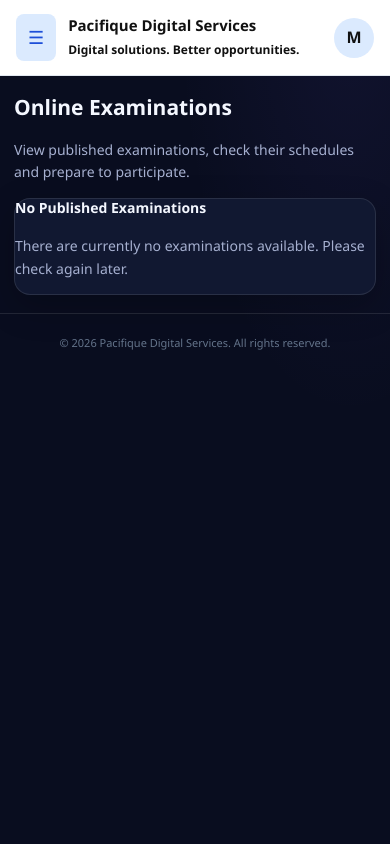
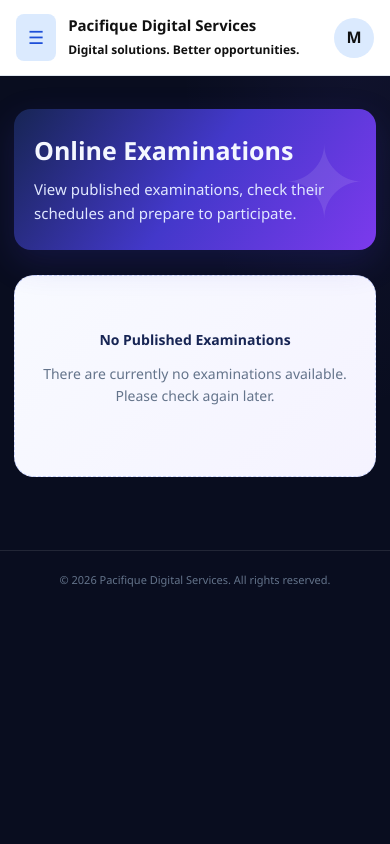
Before and after one commit to pacifiquemunezero1214-alt/pacifique-digital-services, a Flask app: page /quizzes in a window 390 px wide. Run offline with Flask 3, Linux system fonts and the light colour scheme; a user stored in the database is signed in; data that the repository does not hold is empty; some libraries are stand-ins or nearby versions.

Commit message:
Improve online examination design

```diff
--- /dev/null
+++ b/static/css/quiz.css
@@ -0,0 +1,268 @@
+
+/* =====================================================
+   PACIFIQUE DIGITAL SERVICES
+   PROFESSIONAL ONLINE EXAMINATION DESIGN
+===================================================== */
+
+.quiz-page {
+    --quiz-primary: #4338ca;
+    --quiz-secondary: #7c3aed;
+    --quiz-dark: #172554;
+    --quiz-muted: #64748b;
+    padding-top: 25px;
+    padding-bottom: 55px;
+    color: #1e293b;
+}
+
+/* PAGE HEADER */
+.quiz-header {
+    position: relative;
+    overflow: hidden;
+    padding: 35px;
+    margin-bottom: 35px;
+    border-radius: 22px;
+    color: white;
+    background: linear-gradient(125deg, #172554, #4338ca, #7c3aed);
+    box-shadow: 0 12px 35px rgba(67, 56, 202, .20);
+}
+
+.quiz-header::after {
+    content: "✦";
+    position: absolute;
+    right: 35px;
+    top: -30px;
+    font-size: 150px;
+    opacity: .10;
+}
+
+.quiz-header h2 {
+    position: relative;
+    z-index: 1;
+    font-size: clamp(25px, 4vw, 34px);
+    font-weight: 800;
+    margin-bottom: 10px;
+}
+
+.quiz-header p {
+    position: relative;
+    z-index: 1;
+    color: #e0e7ff !important;
+    margin: 0;
+    font-size: 15px;
+}
+
+/* EXAM GRID */
+.quiz-grid {
+    row-gap: 25px;
+}
+
+/* EXAM CARDS */
+.quiz-card {
+    height: 100%;
+    overflow: hidden;
+    background: #ffffff;
+    border: 1px solid #e2e8f0;
+    border-radius: 20px;
+    box-shadow: 0 5px 20px rgba(15, 23, 42, .055);
+    transition: transform .25s ease, box-shadow .25s ease;
+}
+
+.quiz-card:hover {
+    transform: translateY(-7px);
+    box-shadow: 0 16px 35px rgba(67, 56, 202, .14);
+    border-color: #c7d2fe;
+}
+
+.quiz-card .card-body {
+    padding: 25px !important;
+}
+
+.quiz-card h5 {
+    font-size: 20px;
+    font-weight: 800;
+    color: #172554;
+    line-height: 1.4;
+    overflow-wrap: anywhere;
+}
+
+.quiz-description {
+    color: #64748b;
+    font-size: 14px;
+    line-height: 1.7;
+    min-height: 45px;
+}
+
+.quiz-card hr {
+    border-color: #e2e8f0;
+    opacity: 1;
+    margin: 20px 0;
+}
+
+/* EXAM INFORMATION */
+.quiz-info {
+    display: flex;
+    align-items: center;
+    justify-content: space-between;
+    gap: 10px;
+    padding: 11px 13px;
+    margin-bottom: 9px;
+    border-radius: 10px;
+    background: #f8fafc;
+    font-size: 13px;
+}
+
+.quiz-info strong {
+    color: #334155;
+    font-weight: 700;
+}
+
+.quiz-info span {
+    color: #4338ca;
+    font-weight: 700;
+    text-align: right;
+}
+
+/* SCHEDULE INFORMATION */
+.quiz-schedule {
+    margin-top: 16px;
+    padding: 14px;
+    border-radius: 12px;
+    background: #f1f5f9;
+}
+
+.quiz-schedule div {
+    font-size: 12px;
+    line-height: 1.7;
+    color: #475569;
+    margin-bottom: 7px;
+}
+
+.quiz-schedule div:last-child {
+    margin-bottom: 0;
+}
+
+.quiz-schedule strong {
+    color: #172554;
+}
+
+/* STATUS ALERTS */
+.quiz-card .alert {
+    border: none;
+    border-radius: 12px;
+    padding: 15px;
+    line-height: 1.6;
+    font-size: 13px;
+}
+
+.quiz-card .alert-info {
+    background: #eff6ff;
+    color: #1d4ed8;
+    border-left: 4px solid #3b82f6;
+}
+
+.quiz-card .alert-secondary {
+    background: #f1f5f9;
+    color: #475569;
+    border-left: 4px solid #94a3b8;
+}
+
+.quiz-card .alert-success {
+    background: #ecfdf5;
+    color: #047857;
+    border-left: 4px solid #10b981;
+}
+
+/* START EXAMINATION BUTTON */
+.quiz-start-btn {
+    display: block;
+    width: 100%;
+    padding: 14px 18px;
+    border: none;
+    border-radius: 12px;
+    background: linear-gradient(110deg, #4338ca, #7c3aed);
+    color: #ffffff !important;
+    text-align: center;
+    font-size: 15px;
+    font-weight: 700;
+    text-decoration: none;
+    box-shadow: 0 5px 15px rgba(67, 56, 202, .20);
+    transition: all .25s ease;
+}
+
+.quiz-start-btn:hover {
+    color: white !important;
+    transform: translateY(-2px);
+    background: linear-gradient(110deg, #312e81, #6d28d9);
+    box-shadow: 0 9px 20px rgba(67, 56, 202, .30);
+}
+
+/* EMPTY EXAMINATIONS */
+.quiz-empty {
+    padding: 55px 25px;
+    border: 1px dashed #c7d2fe;
+    border-radius: 20px;
+    background: linear-gradient(135deg, #f8faff, #f5f3ff);
+    text-align: center;
+}
+
+.quiz-empty h4 {
+    color: #172554;
+    font-weight: 800;
+    margin-bottom: 12px;
+}
+
+.quiz-empty p {
+    color: #64748b;
+    font-size: 14px;
+}
+
+/* RESPONSIVE DESIGN */
+@media (max-width: 767px) {
+    .quiz-page {
+        padding-top: 15px;
+    }
+
+    .quiz-header {
+        padding: 25px 20px;
+        border-radius: 17px;
+        margin-bottom: 25px;
+    }
+
+    .quiz-header::after {
+        font-size: 100px;
+        right: 10px;
+        top: -10px;
+    }
+
+    .quiz-card {
+        border-radius: 16px;
+    }
+
+    .quiz-card .card-body {
+        padding: 20px !important;
+    }
+
+    .quiz-card h5 {
+        font-size: 18px;
+    }
+
+    .quiz-info {
+        font-size: 12px;
+    }
+
+    .quiz-start-btn {
+        padding: 13px;
+    }
+}
+
+@media (prefers-reduced-motion: reduce) {
+    .quiz-card,
+    .quiz-start-btn {
+        transition: none;
+    }
+
+    .quiz-card:hover,
+    .quiz-start-btn:hover {
+        transform: none;
+    }
+}
--- a/templates/available_quizzes.html
+++ b/templates/available_quizzes.html
@@ -4,100 +4,124 @@
 {% block title %}Available Online Quizzes - Pacifique Digital Services{% endblock %}
 
 {% block content %}
-<div class="container py-4">
 
-    <div class="mb-4">
-        <h2 class="fw-bold">Online Examinations</h2>
-        <p class="text-muted">
-            View published examinations, check their schedules and prepare to participate.
+<link rel="stylesheet"
+      href="{{ url_for('static', filename='css/quiz.css') }}">
+
+<div class="container py-4 quiz-page">
+
+    <div class="quiz-header">
+        <h2>Online Examinations</h2>
+        <p>
+            View published examinations, check their schedules
+            and prepare to participate.
         </p>
     </div>
 
     {% if exams %}
-    <div class="row g-4">
+    <div class="row g-4 quiz-grid">
 
         {% for exam in exams %}
         <div class="col-12 col-md-6 col-xl-4">
-            <div class="card border-0 shadow-sm h-100">
-                <div class="card-body p-4">
 
-                    <h5 class="fw-bold mb-3">{{ exam.title }}</h5>
+            <div class="card quiz-card">
 
-                    <p class="text-muted small">
+                <div class="card-body">
+
+                    <h5 class="mb-3">{{ exam.title }}</h5>
+
+                    <p class="quiz-description">
                         {{ exam.instructions or "No additional instructions provided." }}
                     </p>
 
                     <hr>
 
-                    <div class="small mb-2">
-                        <strong>Questions:</strong>
-                        {{ exam.questions|length }}
+                    <div class="quiz-info">
+                        <strong>Questions</strong>
+                        <span>{{ exam.questions|length }}</span>
                     </div>
 
-                    <div class="small mb-2">
-                        <strong>Total Marks:</strong>
-                        {{ exam.questions|sum(attribute='marks') }}
+                    <div class="quiz-info">
+                        <strong>Total Marks</strong>
+                        <span>{{ exam.questions|sum(attribute='marks') }}</span>
                     </div>
 
-                    <div class="small mb-2">
-                        <strong>Pass Mark:</strong> {{ exam.pass_mark }}%
+                    <div class="quiz-info">
+                        <strong>Pass Mark</strong>
+                        <span>{{ exam.pass_mark }}%</span>
                     </div>
 
-                    <div class="small mb-2">
-                        <strong>Starts:</strong>
+                    <div class="quiz-schedule">
+
+                        <div>
+                            <strong>Starts:</strong><br>
                             {{ quiz_utc_to_kigali(exam.start_at).strftime('%d %b %Y, %H:%M') }}
-                        <span class="text-muted">(Kigali time)</span>
+                            (Kigali time)
                         </div>
 
-                    <div class="small mb-3">
-                        <strong>Ends:</strong>
+                        <div>
+                            <strong>Ends:</strong><br>
                             {{ quiz_utc_to_kigali(exam.end_at).strftime('%d %b %Y, %H:%M') }}
-                        <span class="text-muted">(Kigali time)</span>
+                            (Kigali time)
                         </div>
 
+                    </div>
+
+                    <div class="mt-3">
+
                         {% if now < exam.start_at %}
-                        <div class="alert alert-info small mb-0">
+
+                            <div class="alert alert-info mb-0">
                                 <strong>Not Started Yet</strong><br>
-                            This examination will become available at the scheduled start time.
+                                This examination will become available
+                                at the scheduled start time.
                             </div>
 
                         {% elif now >= exam.end_at %}
-                        <div class="alert alert-secondary small mb-0">
+
+                            <div class="alert alert-secondary mb-0">
                                 <strong>Examination Ended</strong><br>
                                 The examination period has ended.
                             </div>
 
+                        {% else %}
 
-{% else %}
-    <div class="alert alert-success small mb-3">
+                            <div class="alert alert-success mb-3">
                                 <strong>Examination Available</strong><br>
-        The examination is currently within its scheduled time.
+                                The examination is currently within
+                                its scheduled time.
                             </div>
 
                             <a href="{{ url_for('start_quiz', exam_id=exam.id) }}"
-       class="btn btn-primary w-100">
-        📝 Start Examination
+                               class="quiz-start-btn">
+                                📝 Start Examination →
                             </a>
+
                         {% endif %}
 
+                    </div>
 
                 </div>
             </div>
+
         </div>
         {% endfor %}
 
     </div>
 
     {% else %}
-    <div class="card border-0 shadow-sm">
-        <div class="card-body text-center py-5">
+
+    <div class="quiz-empty">
         <h4>No Published Examinations</h4>
-            <p class="text-muted mb-0">
-                There are currently no examinations available. Please check again later.
+
+        <p class="mb-0">
+            There are currently no examinations available.
+            Please check again later.
         </p>
     </div>
-    </div>
+
     {% endif %}
 
 </div>
+
 {% endblock %}
```
Lines whose indentation alone changed are shown as unchanged.
